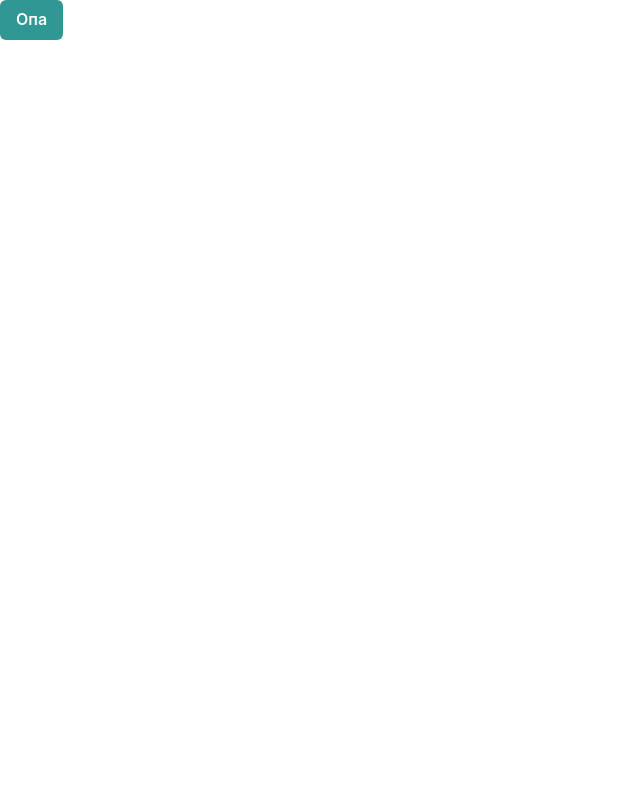
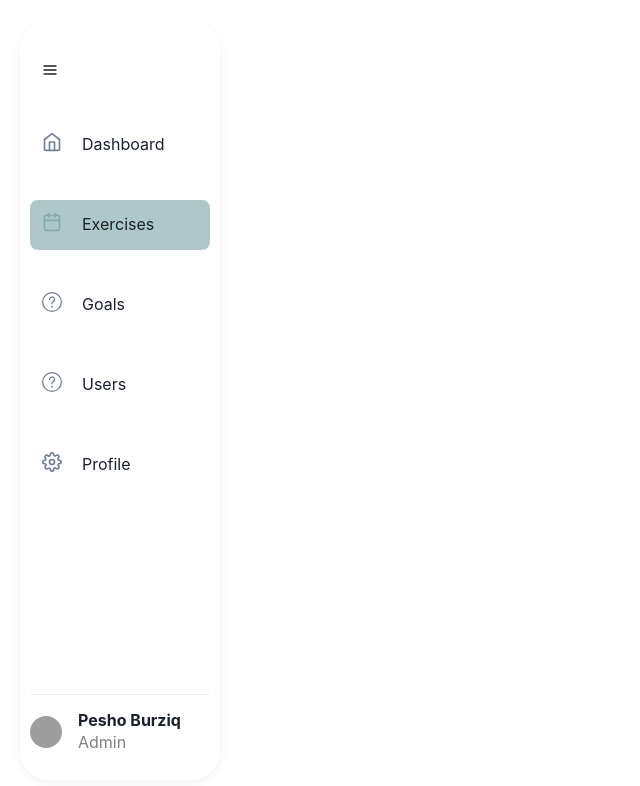
Before and after one commit to valgeorg97/enrgz-fit-tracker-app, a React app in the folder tracker/: page / in a window 1280 px wide. Shown: the top 786 px of the page, without its empty margins (0-640 px from the left). Built offline with nearby package versions, Linux system fonts and the light colour scheme; grey boxes are pictures that could not be loaded; the HTML template or start-up script is replaced by a standard one.

Commit message:
add navigation bar

```diff
--- a/tracker/package.json
+++ b/tracker/package.json
@@ -17,6 +17,7 @@
     "framer-motion": "^10.12.12",
     "react": "^18.2.0",
     "react-dom": "^18.2.0",
+    "react-icons": "^4.8.0",
     "react-router-dom": "^6.11.1"
   },
   "devDependencies": {
--- a/tracker/src/App.jsx
+++ b/tracker/src/App.jsx
@@ -1,13 +1,13 @@
 import * as React from "react"
+import Navigation from "./components/Navigation/Navigation";
 import { ChakraProvider, Box, Button} from "@chakra-ui/react"
 
 function App() {
   return (
     <ChakraProvider>
+      <Navigation />
       <div className="content">
-      <Box>
-      <Button colorScheme="teal">Опа</Button>
-    </Box>
+
     </div>
     </ChakraProvider>
   )
--- /dev/null
+++ b/tracker/src/components/Navigation/NavHoverBox.jsx
@@ -0,0 +1,40 @@
+import React from 'react'
+import {
+    Flex,
+    Heading,
+    Text,
+    Icon
+} from '@chakra-ui/react'
+
+export default function NavHoverBox({ title, icon, description }) {
+    return (
+        <>
+            <Flex
+                pos="absolute"
+                mt="calc(100px - 7.5px)"
+                ml="-10px"
+                width={0}
+                height={0}
+                borderTop="10px solid transparent"
+                borderBottom="10px solid transparent"
+                borderRight="10px solid #82AAAD"
+            />
+            <Flex
+                h={200}
+                w={200}
+                width="100%"
+                flexDir="column"
+                alignItems="center"
+                justify="center"
+                backgroundColor="#82AAAD"
+                borderRadius="10px"
+                color="#fff"
+                textAlign="center"
+            >
+                <Icon as={icon} fontSize="3xl" mb={4} />
+                <Heading size="md" fontWeight="normal">{title}</Heading>
+                <Text>{description}</Text>
+            </Flex>
+        </>
+    )
+}
--- /dev/null
+++ b/tracker/src/components/Navigation/NavItem.jsx
@@ -0,0 +1,48 @@
+import React from 'react'
+import {
+    Flex,
+    Text,
+    Icon,
+    Link,
+    Menu,
+    MenuButton,
+    MenuList
+} from '@chakra-ui/react'
+import NavHoverBox from './NavHoverBox'
+
+export default function NavItem({ icon, title, description, active, navSize }) {
+    return (
+        <Flex
+            mt={30}
+            flexDir="column"
+            w="100%"
+            alignItems={navSize == "small" ? "center" : "flex-start"}
+        >
+            <Menu placement="right">
+                <Link
+                    backgroundColor={active && "#AEC8CA"}
+                    p={3}
+                    borderRadius={8}
+                    _hover={{ textDecor: 'none', backgroundColor: "#AEC8CA" }}
+                    w={navSize == "large" && "100%"}
+                >
+                    <MenuButton w="100%">
+                        <Flex>
+                            <Icon as={icon} fontSize="xl" color={active ? "#82AAAD" : "gray.500"} />
+                            <Text ml={5} display={navSize == "small" ? "none" : "flex"}>{title}</Text>
+                        </Flex>
+                    </MenuButton>
+                </Link>
+                <MenuList
+                    py={0}
+                    border="none"
+                    w={200}
+                    h={200}
+                    ml={5}
+                >
+                    <NavHoverBox title={title} icon={icon} description={description} />
+                </MenuList>
+            </Menu>
+        </Flex>
+    )
+}
--- /dev/null
+++ b/tracker/src/components/Navigation/Navigation.jsx
@@ -0,0 +1,80 @@
+import React, { useState } from 'react'
+import {
+    Flex,
+    Text,
+    IconButton,
+    Divider,
+    Avatar,
+    Heading
+} from '@chakra-ui/react'
+import {
+    FiMenu,
+    FiHome,
+    FiCalendar,
+    FaUsers,
+    FiSettings
+} from 'react-icons/fi'
+import { IoPawOutline } from 'react-icons/io5'
+import NavItem from './NavItem'
+
+const Navigation = () => {
+    const [navSize, changeNavSize] = useState("large")
+    return (
+        <Flex
+            pos="sticky"
+            left="5"
+            h="95vh"
+            marginTop="2.5vh"
+            boxShadow="0 4px 12px 0 rgba(0, 0, 0, 0.05)"
+            borderRadius={navSize == "small" ? "15px" : "30px"}
+            w={navSize == "small" ? "75px" : "200px"}
+            flexDir="column"
+            justifyContent="space-between"
+        >
+            <Flex
+                p="5%"
+                flexDir="column"
+                w="100%"
+                alignItems={navSize == "small" ? "center" : "flex-start"}
+                as="nav"
+            >
+                <IconButton
+                    background="none"
+                    mt={5}
+                    _hover={{ background: 'none' }}
+                    icon={<FiMenu />}
+                    onClick={() => {
+                        if (navSize == "small")
+                            changeNavSize("large")
+                        else
+                            changeNavSize("small")
+                    }}
+                />
+                <NavItem navSize={navSize} icon={FiHome} title="Dashboard" description="This is the description for the dashboard." />
+                <NavItem navSize={navSize} icon={FiCalendar} title="Exercises" active />
+                <NavItem navSize={navSize} icon={null} title="Goals" />
+                <NavItem navSize={navSize} icon={FaUsers} title="Users" />
+                <NavItem navSize={navSize} icon={FiSettings} title="Profile" />
+            </Flex>
+
+            <Flex
+                p="5%"
+                flexDir="column"
+                w="100%"
+                alignItems={navSize == "small" ? "center" : "flex-start"}
+                mb={4}
+            >
+                <Divider display={navSize == "small" ? "none" : "flex"} />
+                <Flex mt={4} align="center">
+                    <Avatar size="sm" src="avatar-1.jpg" />
+                    <Flex flexDir="column" ml={4} display={navSize == "small" ? "none" : "flex"}>
+                        <Heading as="h3" size="sm">Pesho Burziq</Heading>
+                        <Text color="gray">Admin</Text>
+                    </Flex>
+                </Flex>
+            </Flex>
+        </Flex>
+    )
+}
+
+export default Navigation;
```
Also changed, not shown: tracker/src/components/Navigation/Navigation.css (added), 1 other file (tests, documents, lock files or other folders).
